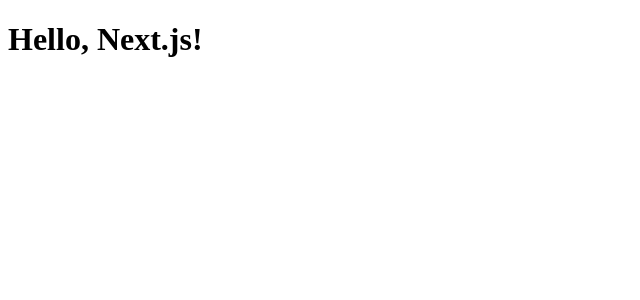
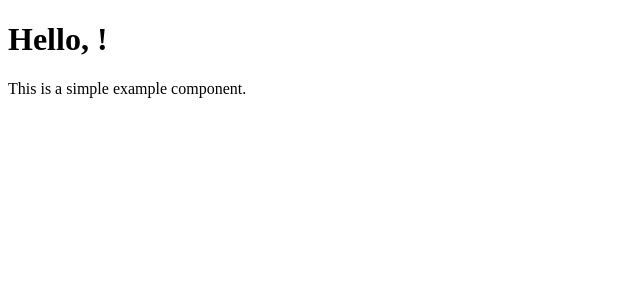
Before and after one commit to shriharini10/Myfirst_proj, a Next.js app in the folder my-next-app2/: page / in a window 1280 px wide. Shown: the top 300 px of the page, without its empty margins (0-640 px from the left). Built offline with nearby package versions, Linux system fonts and the light colour scheme.

Commit message:
wrote a new code

```diff
--- a/my-next-app2/app/page.tsx
+++ b/my-next-app2/app/page.tsx
@@ -1,3 +1,16 @@
-export default function Page() {
-  return <h1>Hello, Next.js!</h1>
+import React from 'react';
+
+interface Props {
+  name: string;
 }
+
+const ExampleComponent: React.FC<Props> = ({ name }) => {
+  return (
+    <div>
+      <h1>Hello, {name}!</h1>
+      <p>This is a simple example component.</p>
+    </div>
+  );
+};
+
+export default ExampleComponent;
```
